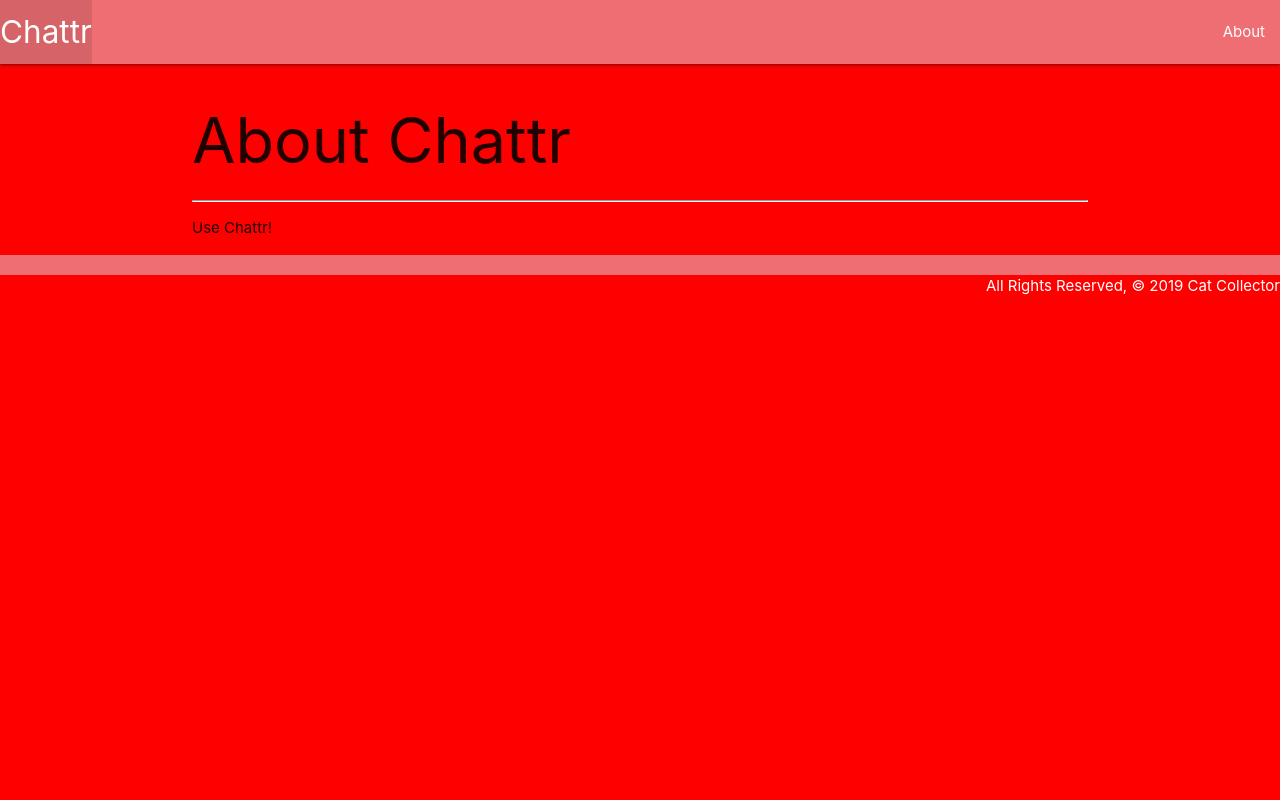
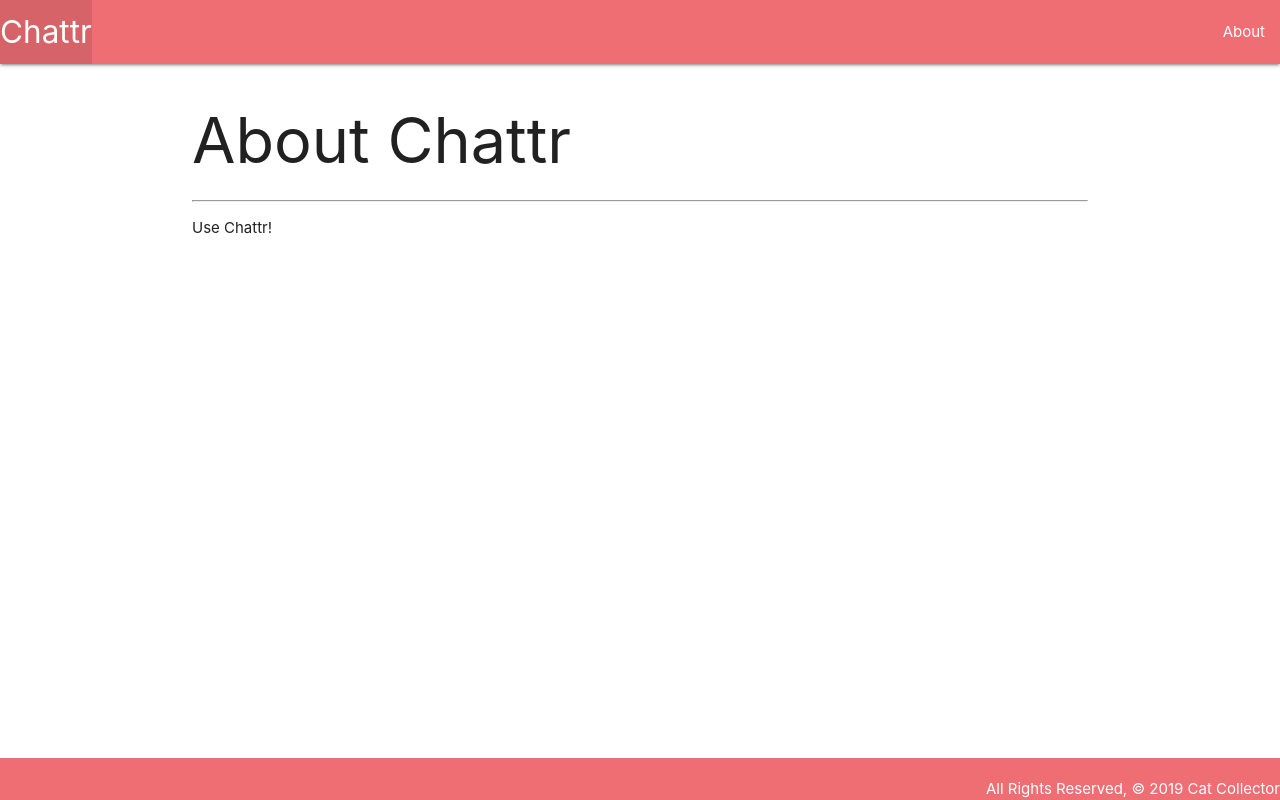
Before and after one commit to drew-anello/chattr3, a Django app: page /about/ in a window 1280 px wide. Run offline with Django 4.2, Linux system fonts and the light colour scheme.

Commit message:
adds styling

```diff
--- a/main_app/static/css/style.css
+++ b/main_app/static/css/style.css
@@ -1,3 +1,15 @@
+
 body {
-    background-color: red;
+    display: flex;
+    min-height: 100vh;
+    flex-direction: column;
   }
+
+  main {
+    flex: 1 0 auto;
+  }
+
+  footer {
+    padding-top: 0;
+    text-align: right;
+  }
```
